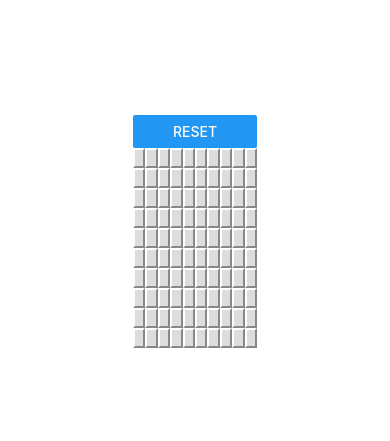
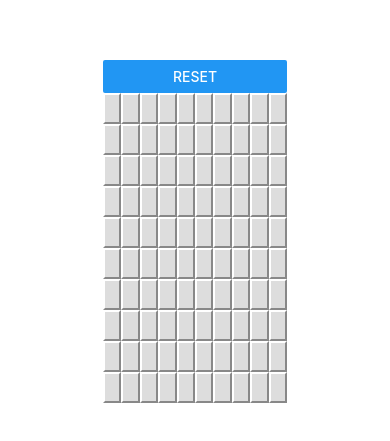
Before and after one commit to funkjunky/minesweeper, a React Native app: screen / in a window 390 px wide. Shown: the part 191-632 px from the top of the page. Built offline with nearby package versions, Linux system fonts and the light colour scheme.

Commit message:
Increased font size

```diff
--- a/Minesweeper/Square.jsx
+++ b/Minesweeper/Square.jsx
@@ -19,7 +19,7 @@ const Square = ({ square: { hasMine, minesAround, cleared }, clearSquare }) => {
   }
   return (
     <Pressable onPress={clearSquare} style={style}>
-      <Text style={{fontFamily: 'monospace'}}>{cleared ? title : ' '}</Text>
+      <Text style={{fontFamily: 'monospace', fontSize: 24}}>{cleared ? title : ' '}</Text>
     </Pressable>
   );
 }
```
